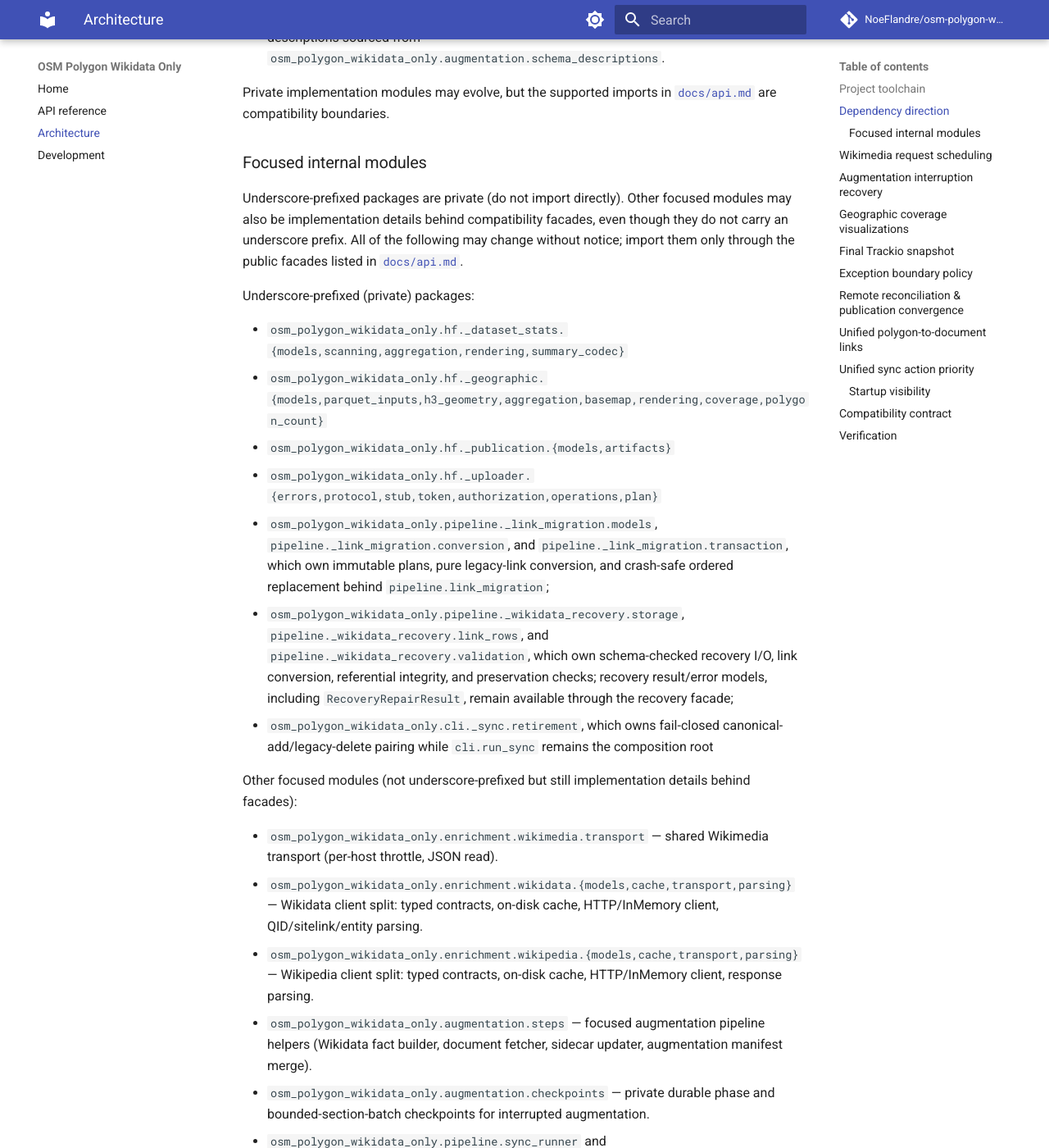
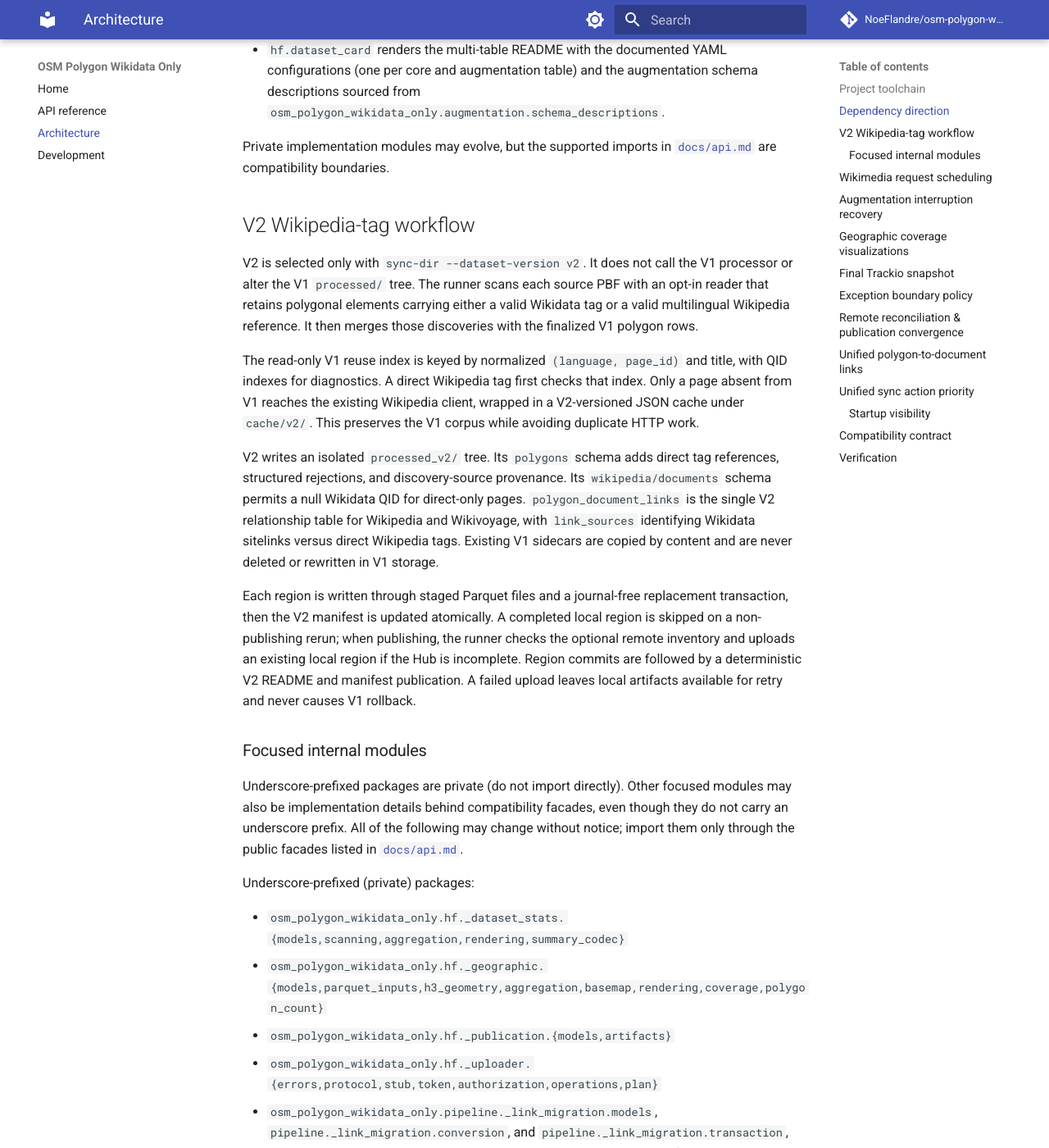
Before and after one commit to NoeFlandre/osm-polygon-wikidata-only, an MkDocs documentation site: the page built from docs/architecture.md, in a window 1280 px wide and 1400 px high, scrolled down 2193 px. Shown: the whole window at 82% size. Built offline with MkDocs 1.6.1 and Material for MkDocs 9.7.7, drawn with Linux system fonts in a browser that asks for light colours; comment, search, counter and statistics services are not loaded; some of the changed text lies outside the part shown.

Commit message:
docs(v2): document isolated Wikipedia-tag workflow

```diff
--- a/docs/architecture.md
+++ b/docs/architecture.md
@@ -10,6 +10,7 @@ isolation.
 | `io` | PBF streaming, cache files, manifests, atomic writes, and Parquet persistence. |
 | `enrichment` | Wikidata/Wikipedia clients, cache wrappers, batching, and linking. |
 | `pipeline` | Extract, enrich, construct rows, write artifacts, update manifests, run sync. |
+| `v2` | Isolated Wikipedia-tag dataset contract, V1 reuse index, direct-page enrichment, storage, card, and publication runner. |
 | `augmentation` | Augmentation orchestrator, focused pipeline steps, Wikimedia discovery, normalization. |
 | `hf` | Remote paths, dataset card, dataset stats, geographic visualizations, publication, atomic Hub uploads. ALL remote paths published by this codebase are centralized in `hf.repo_layout`; the single exception is the named legacy migration constant `LEGACY_REMOTE_AUGMENTATION_MANIFEST_FILE` consumed only by the atomic migration commit that unifies the augmentation manifest under `manifests/`. |
 | `cli` | Argument parsing and dependency wiring only. |
@@ -80,6 +81,36 @@ The largest workflows are split by responsibility:
 
 Private implementation modules may evolve, but the supported imports in
 [`docs/api.md`](api.md) are compatibility boundaries.
+
+## V2 Wikipedia-tag workflow
+
+V2 is selected only with `sync-dir --dataset-version v2`. It does not call the
+V1 processor or alter the V1 `processed/` tree. The runner scans each source
+PBF with an opt-in reader that retains polygonal elements carrying either a
+valid Wikidata tag or a valid multilingual Wikipedia reference. It then merges
+those discoveries with the finalized V1 polygon rows.
+
+The read-only V1 reuse index is keyed by normalized `(language, page_id)` and
+title, with QID indexes for diagnostics. A direct Wikipedia tag first checks
+that index. Only a page absent from V1 reaches the existing Wikipedia client,
+wrapped in a V2-versioned JSON cache under `cache/v2/`. This preserves the
+V1 corpus while avoiding duplicate HTTP work.
+
+V2 writes an isolated `processed_v2/` tree. Its `polygons` schema adds direct
+tag references, structured rejections, and discovery-source provenance. Its
+`wikipedia/documents` schema permits a null Wikidata QID for direct-only pages.
+`polygon_document_links` is the single V2 relationship table for Wikipedia
+and Wikivoyage, with `link_sources` identifying Wikidata sitelinks versus
+direct Wikipedia tags. Existing V1 sidecars are copied by content and are
+never deleted or rewritten in V1 storage.
+
+Each region is written through staged Parquet files and a journal-free
+replacement transaction, then the V2 manifest is updated atomically. A
+completed local region is skipped on a non-publishing rerun; when publishing,
+the runner checks the optional remote inventory and uploads an existing local
+region if the Hub is incomplete. Region commits are followed by a deterministic
+V2 README and manifest publication. A failed upload leaves local artifacts
+available for retry and never causes V1 rollback.
 
 ### Focused internal modules
 
```
Also changed, not shown: README.md (+32 -5 lines), 3 other files.
